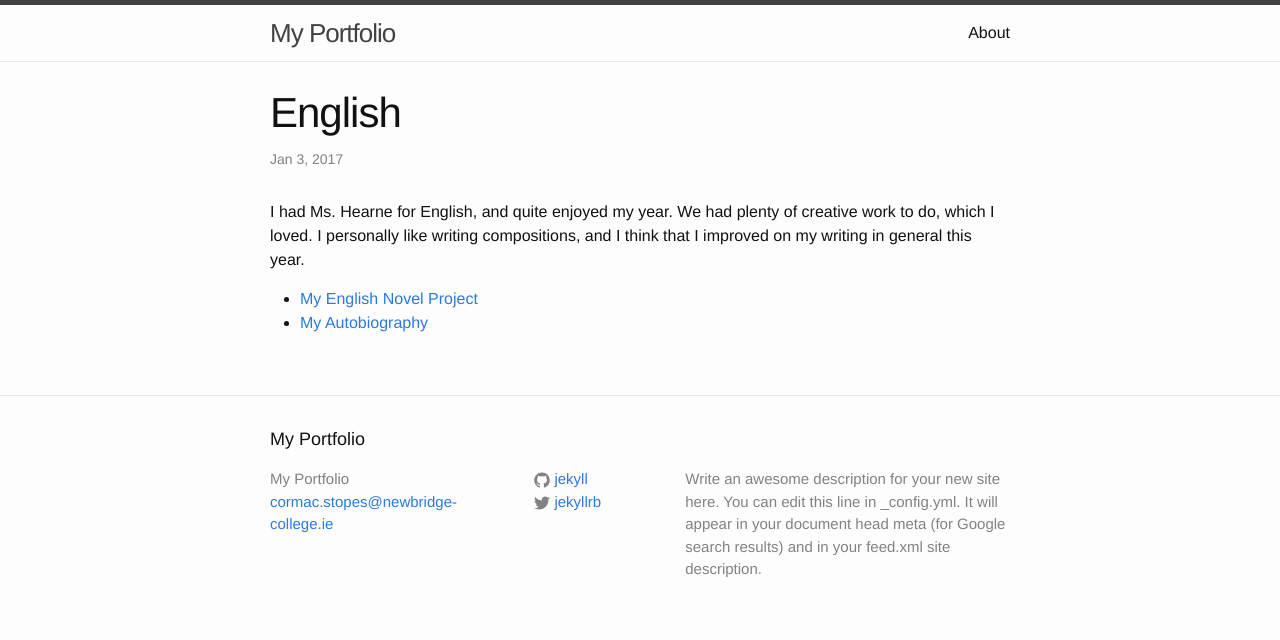
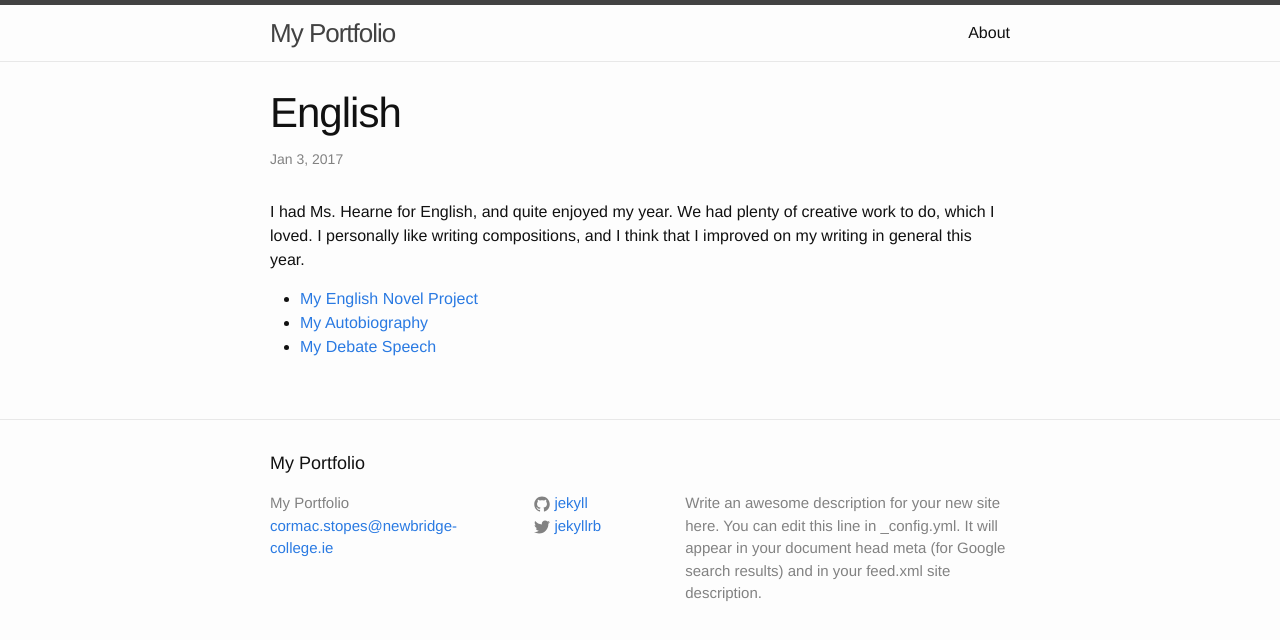
Before and after one commit to cstopes/cstopes.github.io, a Jekyll site: the page built from _posts/2017-01-03-english.markdown, in a window 1280 px wide. Shown: the top 640 px of the page. Built offline with Jekyll 4.4.1, drawn with Linux system fonts in a browser that asks for light colours.

Commit message:
Update 2017-01-03-english.markdown

```diff
--- a/_posts/2017-01-03-english.markdown
+++ b/_posts/2017-01-03-english.markdown
@@ -7,8 +7,9 @@ date:   2017-01-03 14:30:00 +0000
   <body>
     <p>I had Ms. Hearne for English, and quite enjoyed my year. We had plenty of creative work to do, which I loved. I personally like writing compositions, and I think that I improved on my writing in general this year.</p>
       <ul>
-        <li><a href="https://docs.google.com/document/d/1xi4z8Dc8DXILBGtENt0G04-RIH-nixHxD4TrdduRdws/pub?embedded=true"> My English Novel Project</a></li>
-        <li><a href="https://docs.google.com/document/d/1iLXLUsmnAp0hamVry7vfDf2q0ksYx2c2lE6kkXGEIR0/pub?embedded=true"> My Autobiography</a></li>
+        <li><a href="https://docs.google.com/document/d/1xi4z8Dc8DXILBGtENt0G04-RIH-nixHxD4TrdduRdws/pub?embedded=true" target=_blank>My English Novel Project</a></li>
+        <li><a href="https://docs.google.com/document/d/1iLXLUsmnAp0hamVry7vfDf2q0ksYx2c2lE6kkXGEIR0/pub?embedded=true" target=_blank>My Autobiography</a></li>
+        <li><a href="https://docs.google.com/document/d/162Ly3TJVNX9mefZTIhrcY2rgqJ2EXqkBef9k17bpR2U/pub?embedded=true" target=_blank>My Debate Speech</a></li>
       </ul>
   </body>
 <html>
```
